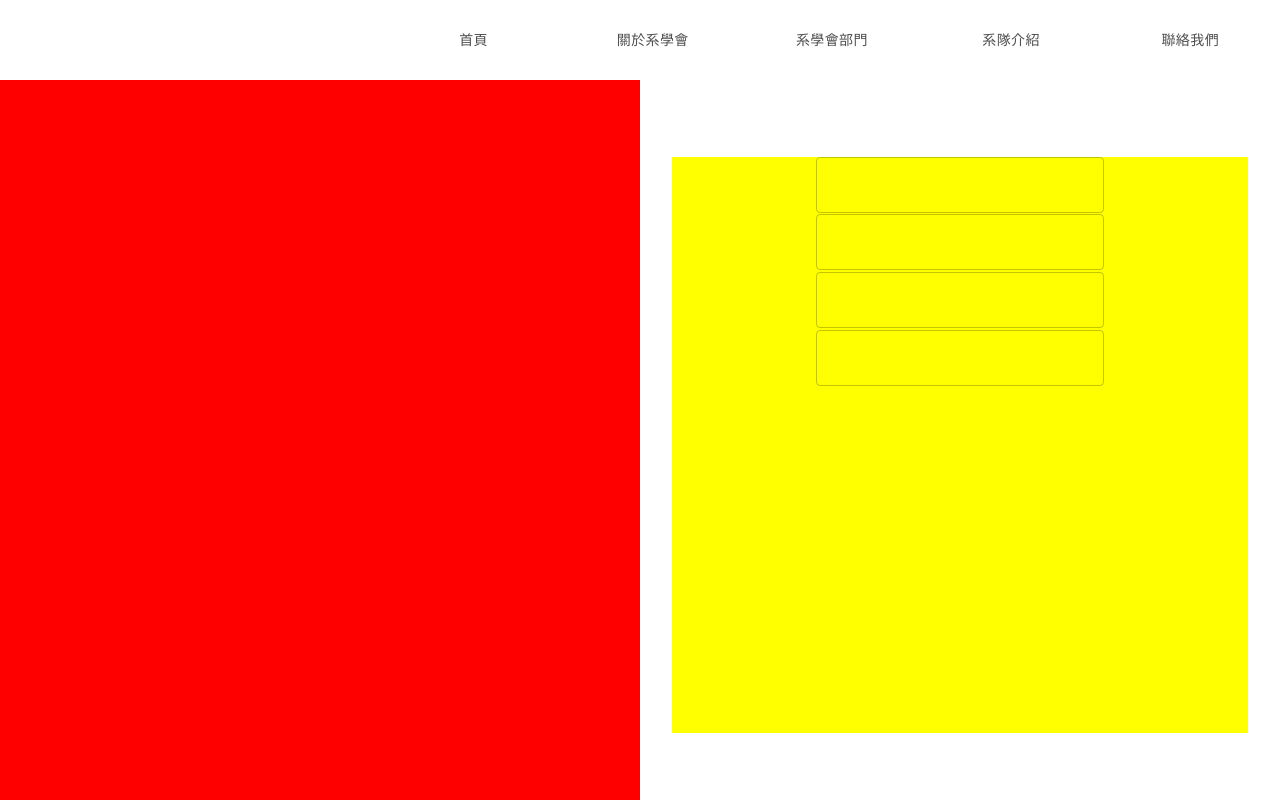
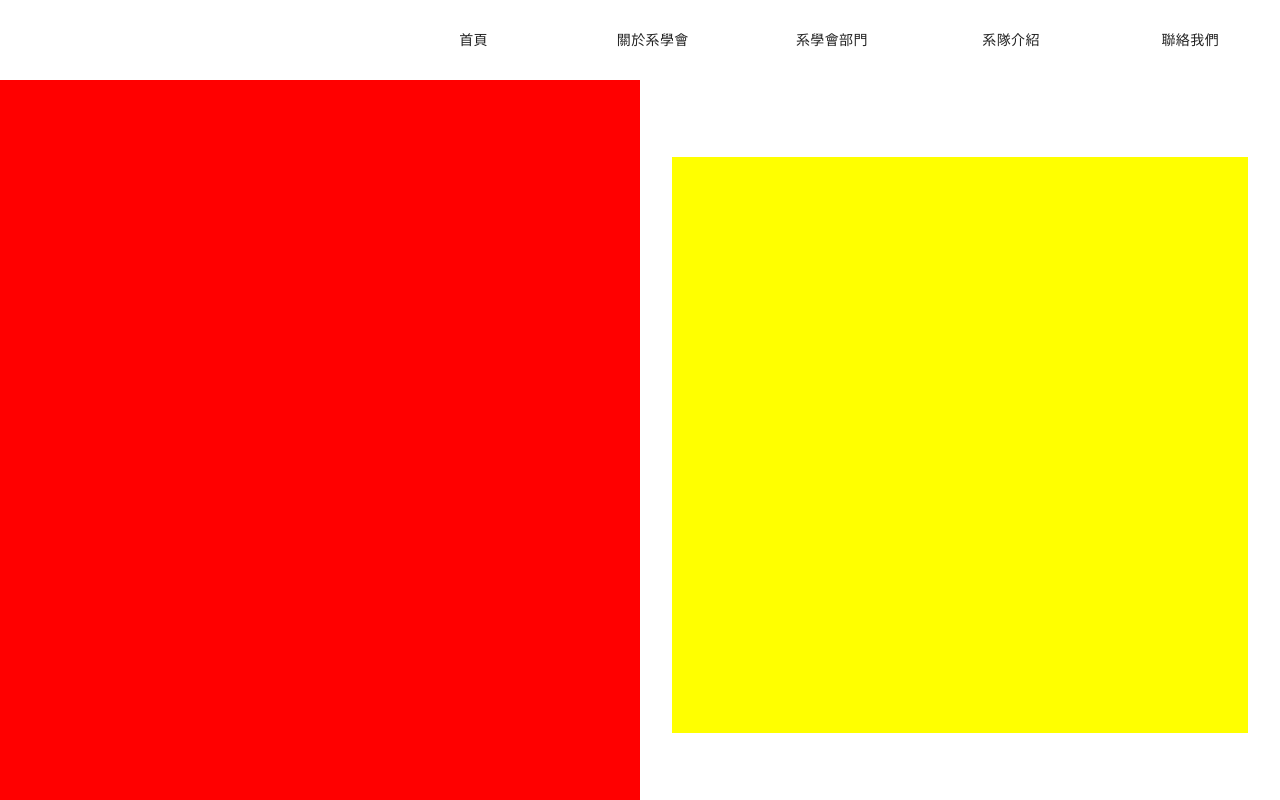
Before and after one commit to NTUEEInfoDep/EESA, a React (Create React App) app: page /contact in a window 1280 px wide. Built offline with nearby package versions, Linux system fonts and the light colour scheme.

Commit message:
fix stuff

```diff
--- a/src/components/Header/Header.module.css
+++ b/src/components/Header/Header.module.css
@@ -5,7 +5,6 @@
     position: fixed;
     display: flex;
     background-color: white;
-    opacity: 0.8;
 }
 
 .iconContainer
--- a/src/routes/AboutUs/AboutUs.js
+++ b/src/routes/AboutUs/AboutUs.js
@@ -1,15 +1,37 @@
 import React from 'react';
 import css from './AboutUs.module.css';
+import { withStyles } from '@material-ui/core/styles';
+import { Card, CardContent } from '@material-ui/core';
+import Typrography from '@material-ui/core/Typography';
+
+const styles = theme => ({
+    card: {
+        width: "20%",
+        margin: "0 auto"
+    },
+    title: {
+        fontSize: 30,
+        textAlign: "center"
+    },
+    "@global": {
+        html: {
+          [theme.breakpoints.up("sm")]: {
+            fontSize: 18
+          }
+        }
+      }
+})
 
 class AboutUs extends React.Component{
 
     render(){
+        const { classes } = this.props;
         return(
             <div className={css.page}>
-                AboutUs.
+
             </div>
         )
     }
 }
 
-export default AboutUs
+export default (withStyles)(styles)(AboutUs);
--- a/src/routes/AboutUs/AboutUs.module.css
+++ b/src/routes/AboutUs/AboutUs.module.css
@@ -3,7 +3,6 @@
     width: 100%;
     margin-top: 10vh;
     min-height: 90%;
-    background-color: green;
     position: absolute;
     z-index: -1;
 }
--- a/src/routes/Contact/Contact.js
+++ b/src/routes/Contact/Contact.js
@@ -11,10 +11,7 @@ class Contact extends React.Component{
                 </div>
                 <div className={css.rightContainer}>
                     <div className={css.formContainer}>
-                        <div className={css.inputContainer}><InputField/></div>
-                        <div className={css.inputContainer}><InputField/></div>
-                        <div className={css.inputContainer}><InputField/></div>
-                        <div className={css.inputContainer}><InputField/></div>
+
                     </div>
                 </div>
             </div>
```
